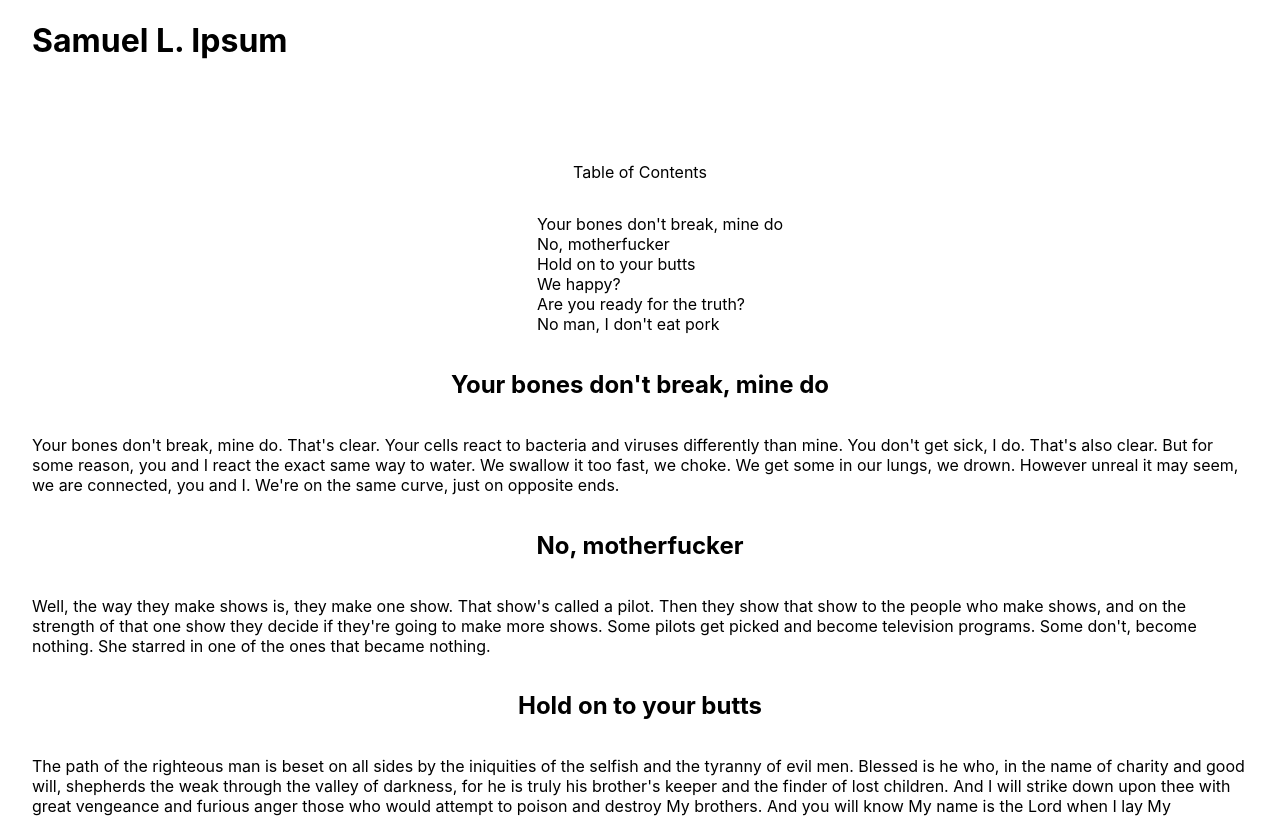
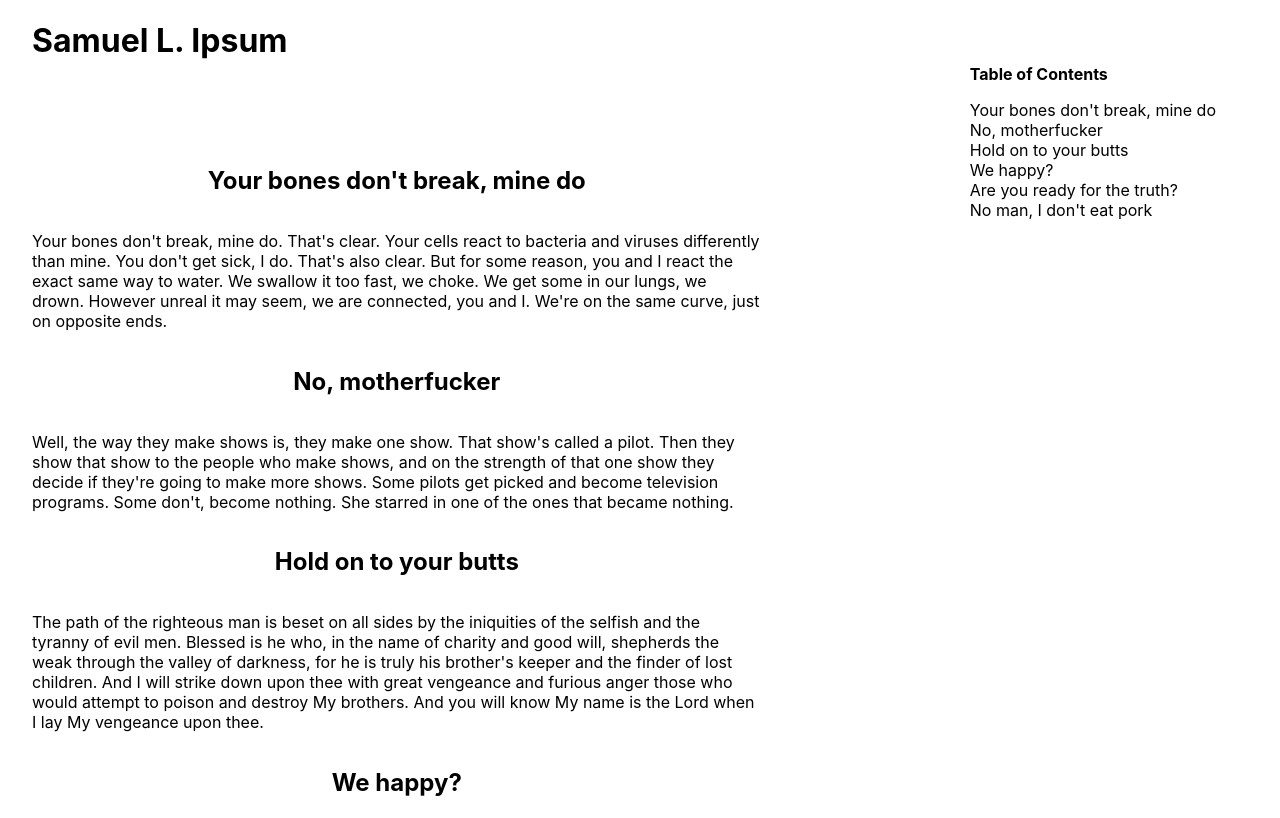
Before and after one commit to ancheetah/table-of-contents, a Next.js app: page / in a window 1280 px wide. Shown: the top 818 px of the page. Built offline with nearby package versions, Linux system fonts and the light colour scheme.

Commit message:
styles; fix toc to the right

```diff
--- a/components/TableOfContents.jsx
+++ b/components/TableOfContents.jsx
@@ -42,14 +42,12 @@ export default function TableOfContents(props) {
     setHeadings(headingInfo);
    }, [])
 
-   // List all headings
-    return <div>
-        <ul>
+   // List all headings in TOC
+    return <ul style={{ padding: '0', listStyleType: 'none' }}>
             {headings.map( (heading, index) => {
                 return <li key={index} className='toc-link'>
                             <a href={`#${heading.slug}`}>{heading.title}</a>
                         </li>
             })}
         </ul>
-    </div>;
 }
--- a/pages/index.js
+++ b/pages/index.js
@@ -12,10 +12,12 @@ export default function Home() {
                 </h1>
             </header>
 
+            <nav className={styles.toc}>
+                <strong>Table of Contents</strong>
+                <TableOfContents/>
+            </nav>
+
             <main className={styles.main}>
-                <p>Table of Contents</p>
-                <TableOfContents/>
-
                 <h2 id='my-id'>Your bones don't break, mine do</h2>
                 <p>
                     Your bones don't break, mine do. That's clear. Your cells
--- a/styles/Home.module.css
+++ b/styles/Home.module.css
@@ -2,7 +2,14 @@
   padding: 0 2rem;
 }
 
+.toc {
+  position: fixed;
+  top: 4rem;
+  right: 4rem;
+}
+
 .main {
+  max-width: 60%;
   min-height: 100vh;
   padding: 4rem 0;
   flex: 1;
```
